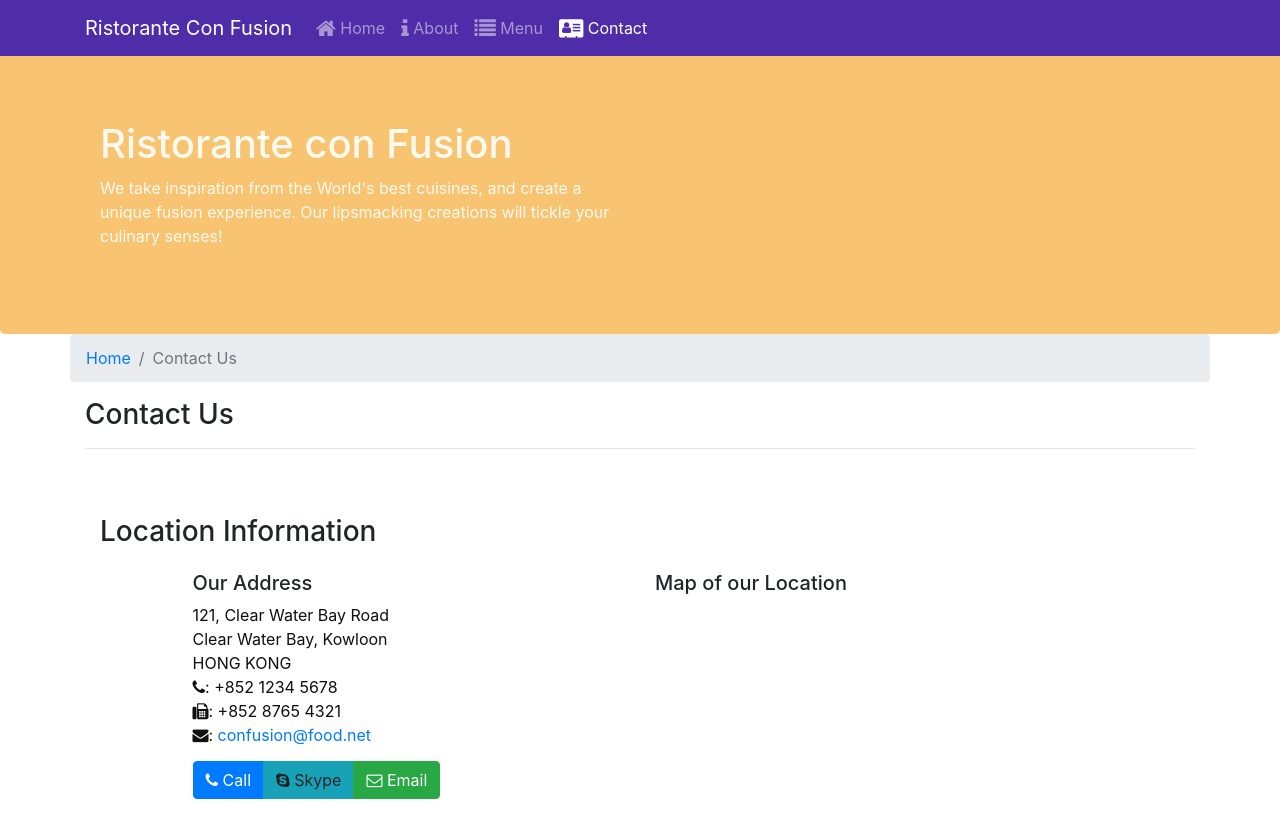
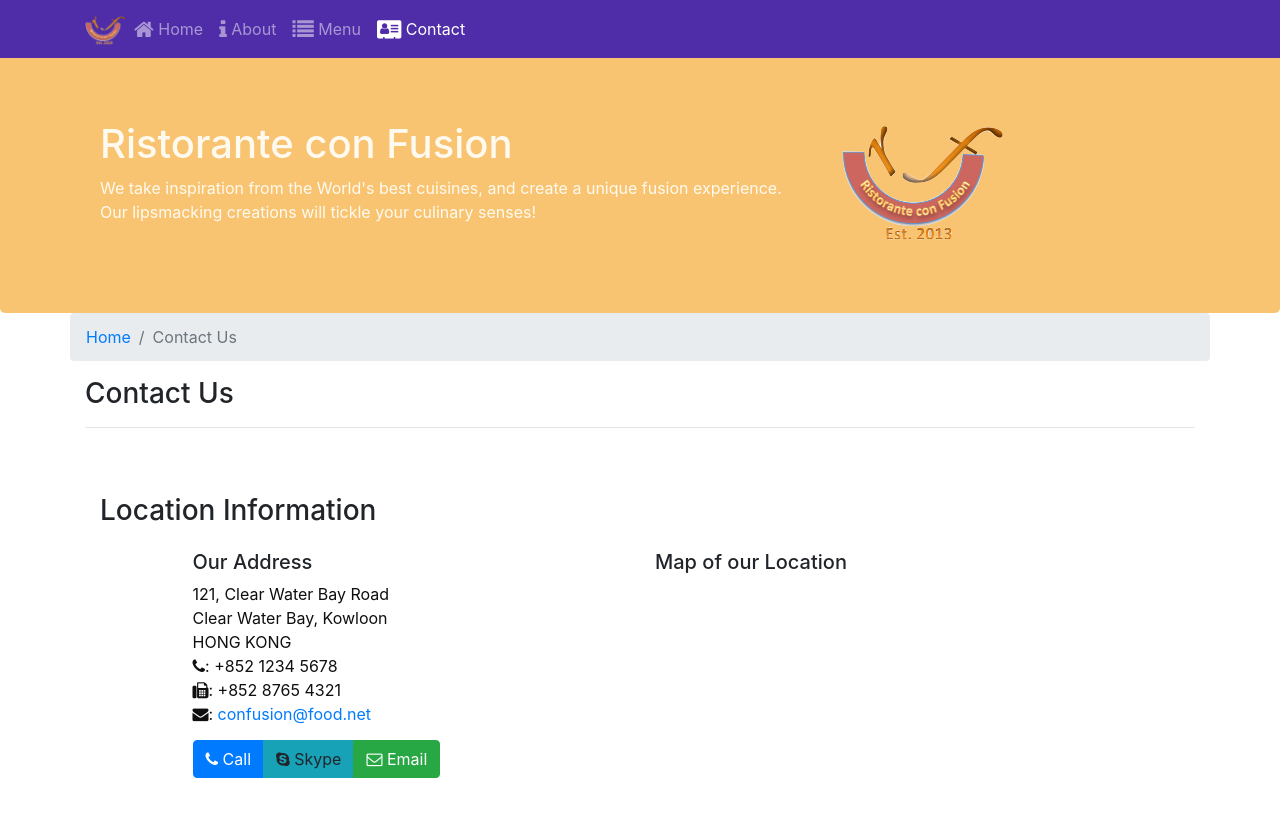
Before and after one commit to JorgeEspina/Git_Test, a website: page contactus.html in a window 1280 px wide. Shown: the top 817 px of the page. Drawn offline with nearby package versions, Linux system fonts and the light colour scheme.

Commit message:
Images and Media 1.0

```diff
--- a/contactus.html
+++ b/contactus.html
@@ -22,7 +22,7 @@
             <button class="navbar-toggler" type="button" data-toggle="collapse" data-target="#Navbar">
                 <span class="navbar-toggler-icon"></span>
             </button>
-            <a class="navbar-brand" href="#">Ristorante Con Fusion</a>
+            <a class="navbar-brand mr-auto" href="#"><!--Ristorante Con Fusion--><img src="img/logo.png" height="30" width="41"></a>
             <div class="collapse navbar-collapse" id="Navbar">
                 <ul class="navbar-nav mr-auto">
                         <li class="nav-item"><a class="nav-link" href="./index.html"><span class="fa fa-home fa-lg"></span> Home</a></li>
@@ -37,11 +37,12 @@
     <header class="jumbotron">
         <div class="container">
             <div class="row row-header">
-                <div class="col-12 col-sm-6">
+                <div class="col-12 col-sm-8">
                     <h1>Ristorante con Fusion</h1>
                     <p>We take inspiration from the World's best cuisines, and create a unique fusion experience. Our lipsmacking creations will tickle your culinary senses!</p>
                 </div>
-                <div class="col-12 col-sm">
+                <div class="col col-sm align-self-center">
+                    <img src="img/logo.png" class="img-fluid">
                 </div>
             </div>
         </div>
```
Also changed, not shown: aboutus.html (+1 -1 lines).
